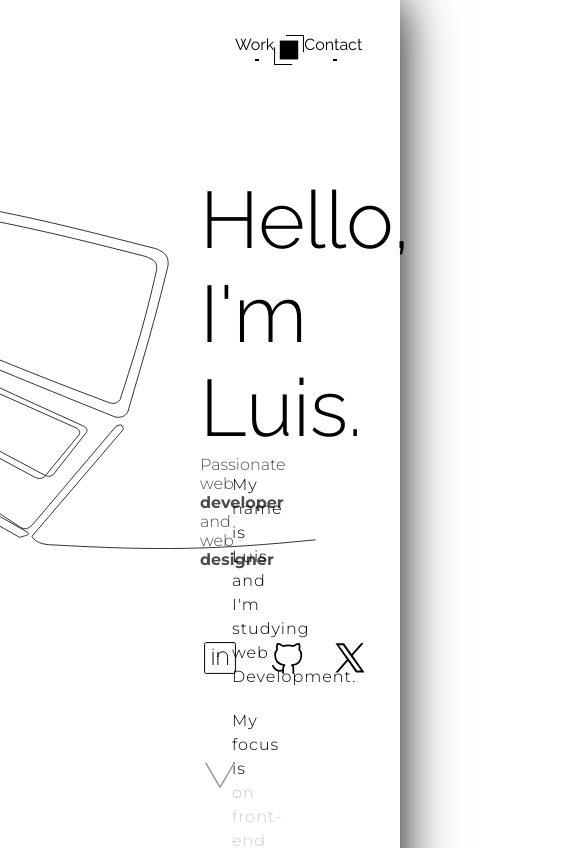
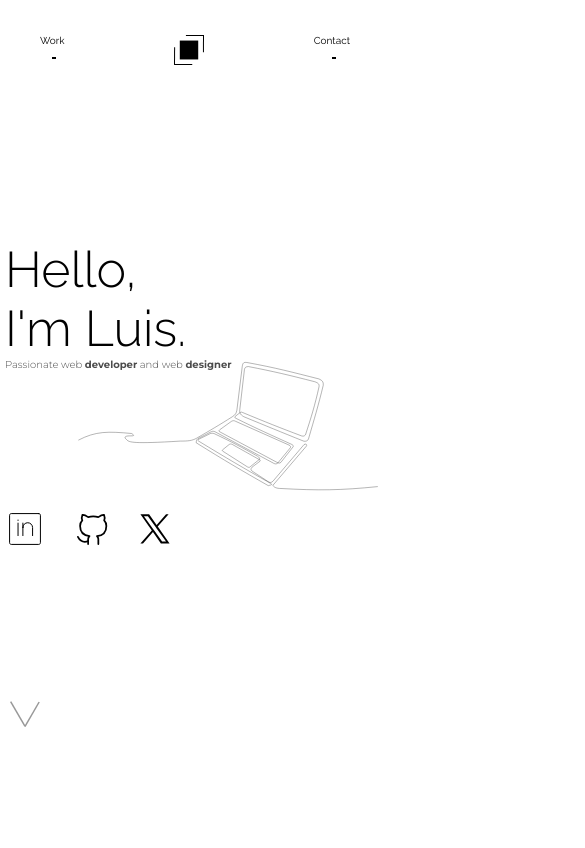
Before and after one commit to AlbertDevtrus/portfolio, a React (Vite) app: page / in a window 390 px wide. Shown: the top 848 px of the page, 585 px wide, since content can reach past the window. Built offline with nearby package versions, Linux system fonts and the light colour scheme; no server answers.

Commit message:
Create first version of responsive

```diff
--- a/src/App.jsx
+++ b/src/App.jsx
@@ -17,7 +17,7 @@ function App() {
   const home = useRef(null);
   const contact = useRef(null);
   const inView = useInView(home);
-  const inViewContact = useInView(contact, { margin: "0% 0% -80% 0%" })
+  const inViewContact = useInView(contact, { margin: "0% 0% -50% 0%" })
 
   return (
     <>
--- a/src/components/Folder.css
+++ b/src/components/Folder.css
@@ -9,7 +9,7 @@
     top: 34%;
     right: 13%;
     font-family: 'Raleway', system-ui, -apple-system, BlinkMacSystemFont, 'Segoe UI', Roboto, Oxygen, Ubuntu, Cantarell, 'Open Sans', 'Helvetica Neue', sans-serif;
-    font-size: 14px;
+    font-size: 0.8em;
     font-weight: 600;
 }
 
@@ -18,7 +18,7 @@
     top: 32%;
     left: 13%;
     font-family: 'Raleway',system-ui, -apple-system, BlinkMacSystemFont, 'Segoe UI', Roboto, Oxygen, Ubuntu, Cantarell, 'Open Sans', 'Helvetica Neue', sans-serif;
-    font-size: 16px;
+    font-size: 1em;
     font-weight: 400;
 }
 
@@ -145,3 +145,27 @@
         left: 0;
     }
 }
+
+@media (max-width: 800px) {
+    .presentation {
+        img {
+            width: 100%;
+        }
+
+        small {
+            margin-left: 10px;
+        }
+    }
+
+    .bottom-folder {
+        padding: 24px;
+
+        .description-project {
+            padding-left: 20px;
+        }
+    }
+
+    .top-folder {
+        width: 140px;
+    }
+}
--- a/src/components/Folder.jsx
+++ b/src/components/Folder.jsx
@@ -100,7 +100,7 @@ export const Folder = ({name, isInView}) => {
                 className='top-folder'
                 onPointerDown={e => controls.start(e)}
                 style={{
-                    translate: `${100 * (projects[name].num - 1)}px 0px`
+                    translate: `${40 * (projects[name].num - 1)}px 0px`
                 }}
             >
                 <img
--- a/src/components/Footer.jsx
+++ b/src/components/Footer.jsx
@@ -42,6 +42,17 @@ function Footer() {
                 <p>
                     Make your ideas come to life, contact me!
                 </p>
+                <div className="icons-in-form">
+                    <a href="https://www.linkedin.com/in/luis-guzman-bautista/" target="_blank" rel="noopener noreferer">
+                        <LinkedinIcon speed={0} color="white" />
+                    </a>
+                    <a href="https://github.com/TimmyElTaco" target="_blank" rel="noopener noreferer">
+                        <GithubIcon speed={0.0} color="white" />
+                    </a>
+                    <a href="https://twitter.com/TimmyElTaco" target="_blank" rel="noopener noreferer" >
+                        <TwitterIcon speed={0.0} color="white" />
+                    </a>
+                </div>
                 <form action={`mailto:albertpatrsu@gmail.com?subject=Contact portfolio from ${name}&body=${message}`} method="post">
                     <input className="form-inputs" type="text" name="name" id="name" placeholder="Name" required onChange={(e) => setName(e.target.value)} />
                     <textarea className="form-inputs" name="message" id="message" placeholder="Your message" onChange={(e) => setMessage(e.target.value)} required></textarea>
--- a/src/components/Icons.jsx
+++ b/src/components/Icons.jsx
@@ -1,27 +1,27 @@
-export function LinkedinIcon({speed}) {
+export function LinkedinIcon({speed, color = 'black'}) {
     return (
         <svg width="40" height="40" viewBox="0 0 40 40" fill="none" xmlns="http://www.w3.org/2000/svg" data-scroll data-scroll-speed={speed}>
-            <path d="M13.0333 11.8416C13.3785 11.8416 13.6583 11.5617 13.6583 11.2166C13.6583 10.8714 13.3785 10.5916 13.0333 10.5916C12.6882 10.5916 12.4083 10.8714 12.4083 11.2166C12.4083 11.5617 12.6882 11.8416 13.0333 11.8416Z" fill="black"/>
-            <path d="M13.0333 14.1084V26.5917M27.5917 26.5917V18.5834C27.5895 17.2978 27.0778 16.0654 26.1687 15.1564C25.2596 14.2473 24.0273 13.7356 22.7417 13.7334C21.4546 13.7334 20.2201 14.2441 19.3093 15.1534C18.3984 16.0627 17.8855 17.2963 17.8833 18.5834M17.8833 18.5834V26.5917M17.8833 18.5834V14.1084" stroke="black" strokeLinecap="round" strokeLinejoin="round"/>
-            <path d="M33.75 4.58325H6.25C5.80798 4.58325 5.38405 4.75885 5.07149 5.07141C4.75893 5.38397 4.58334 5.80789 4.58334 6.24992V33.7499C4.58334 34.1919 4.75893 34.6159 5.07149 34.9284C5.38405 35.241 5.80798 35.4166 6.25 35.4166H33.75C34.192 35.4166 34.616 35.241 34.9285 34.9284C35.2411 34.6159 35.4167 34.1919 35.4167 33.7499V6.24992C35.4167 5.80789 35.2411 5.38397 34.9285 5.07141C34.616 4.75885 34.192 4.58325 33.75 4.58325Z" stroke="black" strokeLinecap="round" strokeLinejoin="round"/>
+            <path d="M13.0333 11.8416C13.3785 11.8416 13.6583 11.5617 13.6583 11.2166C13.6583 10.8714 13.3785 10.5916 13.0333 10.5916C12.6882 10.5916 12.4083 10.8714 12.4083 11.2166C12.4083 11.5617 12.6882 11.8416 13.0333 11.8416Z" fill={color}/>
+            <path d="M13.0333 14.1084V26.5917M27.5917 26.5917V18.5834C27.5895 17.2978 27.0778 16.0654 26.1687 15.1564C25.2596 14.2473 24.0273 13.7356 22.7417 13.7334C21.4546 13.7334 20.2201 14.2441 19.3093 15.1534C18.3984 16.0627 17.8855 17.2963 17.8833 18.5834M17.8833 18.5834V26.5917M17.8833 18.5834V14.1084" stroke={color} strokeLinecap="round" strokeLinejoin="round"/>
+            <path d="M33.75 4.58325H6.25C5.80798 4.58325 5.38405 4.75885 5.07149 5.07141C4.75893 5.38397 4.58334 5.80789 4.58334 6.24992V33.7499C4.58334 34.1919 4.75893 34.6159 5.07149 34.9284C5.38405 35.241 5.80798 35.4166 6.25 35.4166H33.75C34.192 35.4166 34.616 35.241 34.9285 34.9284C35.2411 34.6159 35.4167 34.1919 35.4167 33.7499V6.24992C35.4167 5.80789 35.2411 5.38397 34.9285 5.07141C34.616 4.75885 34.192 4.58325 33.75 4.58325Z" stroke={color} strokeLinecap="round" strokeLinejoin="round"/>
         </svg>
 
     )
 }
 
-export function GithubIcon({speed}) {
+export function GithubIcon({speed, color = 'black'}) {
     return (
         <svg width="35" height="35" viewBox="0 0 30 30" fill="none" xmlns="http://www.w3.org/2000/svg" data-scroll data-scroll-speed={speed}>
-            <path d="M20 27.5337V23.9462C20.0469 23.3502 19.9664 22.751 19.7638 22.1885C19.5612 21.626 19.2412 21.113 18.825 20.6837C22.75 20.2462 26.875 18.7587 26.875 11.9337C26.8747 10.1885 26.2034 8.51023 25 7.24624C25.5698 5.71937 25.5295 4.03167 24.8875 2.53374C24.8875 2.53374 23.4125 2.09624 20 4.38374C17.1349 3.60846 14.1152 3.60846 11.25 4.38374C7.8375 2.09624 6.3625 2.53374 6.3625 2.53374C5.72047 4.03167 5.68018 5.71937 6.25 7.24624C5.03766 8.51961 4.36566 10.2131 4.375 11.9712C4.375 18.7462 8.5 20.2337 12.425 20.7212C12.0138 21.1462 11.6966 21.653 11.4941 22.2086C11.2917 22.7643 11.2085 23.3563 11.25 23.9462V27.5337" stroke="black" strokeWidth="1.5" strokeLinecap="round" strokeLinejoin="round"/>
-            <path d="M11.25 25.0337C7.5 26.2499 4.375 25.0337 2.5 21.2837" stroke="black" strokeWidth="1.5" strokeLinecap="round" strokeLinejoin="round"/>
+            <path d="M20 27.5337V23.9462C20.0469 23.3502 19.9664 22.751 19.7638 22.1885C19.5612 21.626 19.2412 21.113 18.825 20.6837C22.75 20.2462 26.875 18.7587 26.875 11.9337C26.8747 10.1885 26.2034 8.51023 25 7.24624C25.5698 5.71937 25.5295 4.03167 24.8875 2.53374C24.8875 2.53374 23.4125 2.09624 20 4.38374C17.1349 3.60846 14.1152 3.60846 11.25 4.38374C7.8375 2.09624 6.3625 2.53374 6.3625 2.53374C5.72047 4.03167 5.68018 5.71937 6.25 7.24624C5.03766 8.51961 4.36566 10.2131 4.375 11.9712C4.375 18.7462 8.5 20.2337 12.425 20.7212C12.0138 21.1462 11.6966 21.653 11.4941 22.2086C11.2917 22.7643 11.2085 23.3563 11.25 23.9462V27.5337" stroke={color} strokeWidth="1.5" strokeLinecap="round" strokeLinejoin="round"/>
+            <path d="M11.25 25.0337C7.5 26.2499 4.375 25.0337 2.5 21.2837" stroke={color} strokeWidth="1.5" strokeLinecap="round" strokeLinejoin="round"/>
         </svg>
     )
 }
 
-export function TwitterIcon({speed}) {
+export function TwitterIcon({speed, color = 'black'}) {
     return (
         <svg width="30" height="30" viewBox="0 0 34 35" fill="none" xmlns="http://www.w3.org/2000/svg" data-scroll data-scroll-speed={speed}>
-            <path d="M20.2335 14.7154L32.8901 0.318848H29.8903L18.9036 12.8187L10.1243 0.318848H0L13.274 19.2228L0 34.3188H2.99978L14.6039 21.1171L23.8757 34.3188H34L20.2335 14.7154ZM16.1263 19.388L14.7814 17.5058L4.0797 2.52885H8.68686L17.3212 14.6158L18.6661 16.498L29.8928 32.2108H25.2856L16.1263 19.388Z" fill="black"/>
+            <path d="M20.2335 14.7154L32.8901 0.318848H29.8903L18.9036 12.8187L10.1243 0.318848H0L13.274 19.2228L0 34.3188H2.99978L14.6039 21.1171L23.8757 34.3188H34L20.2335 14.7154ZM16.1263 19.388L14.7814 17.5058L4.0797 2.52885H8.68686L17.3212 14.6158L18.6661 16.498L29.8928 32.2108H25.2856L16.1263 19.388Z" fill={color}/>
         </svg>
     )
 }
--- a/src/index.css
+++ b/src/index.css
@@ -255,6 +255,18 @@ canvas {
     gap: 20px;
     position: relative;
 
+    .icons-in-form {
+      display: none;
+      justify-content: center;
+      align-items: center;
+      height: auto;
+      gap: 20px;
+
+      a {
+        position: relative;
+      }
+    }
+
     p {
       color: white;
       font-family: 'Raleway';
@@ -321,7 +333,6 @@ canvas {
         svg {
           rotate: -90deg;
         }
-
       }
 
       button:hover {
@@ -426,6 +437,7 @@ canvas {
   width: 180px;
   top: 3em;
   left: 43%;
+  opacity: 0.8;
 
   a {
     background-color: white;
@@ -436,14 +448,14 @@ canvas {
   }
 
   .link.work {
-    border: 1px solid rgba(0, 0, 0, 0.5);
+    border: 1px solid rgba(0, 0, 0, 0.2);
     border-right: 0;
     border-radius: 5px 0px 0px 5px;
     transform-origin: right;
   }
 
   .link.contact {
-    border: 1px solid rgba(0, 0, 0, 0.5);
+    border: 1px solid rgba(0, 0, 0, 0.2);
     border-left: 0;
     border-radius: 0px 5px 5px 0px;
     transform-origin: left;
@@ -456,12 +468,12 @@ canvas {
   }
 
   .link:hover {
-    background-color: rgba(0, 0, 0, 0.1);
+    background-color: rgb(235, 235, 235);
   }
 
   #home-link {
     z-index: 1;
-    border: 1px solid rgba(0, 0, 0, 0.5);
+    border: 1px solid rgba(0, 0, 0, 0.2);
     transform-origin: top;
   }
 
@@ -477,3 +489,225 @@ canvas {
     stroke-width: 0;
   }
 }
+
+.navbar-responsive:hover {
+  opacity: 1;
+}
+
+/*
+
+==========================================================================
+
+Responsive
+
+==========================================================================
+
+*/
+
+@media (max-width: 1440px) {
+  :root {
+    font-size: 15px;
+  }
+
+  main {
+    padding: 0px 150px;
+  }
+
+  .line-projects {
+    left: 260px;
+  }
+
+  .draw {
+    svg {
+      width: 600px;
+
+    }
+  }
+}
+
+@media (max-width: 1024px) {
+  :root {
+    font-size: 14px;
+  }
+
+  main {
+    padding: 0px 100px;
+  }
+
+  .line-projects {
+    top: -110px;
+    left: 300px;
+  }
+
+  .draw {
+    svg {
+      width: 500px;
+    }
+  }
+
+  .footer {
+    .text {
+      padding: 60px;
+    }
+
+    .form {
+      padding: 100px;
+    }
+  }
+
+}
+
+@media (max-width: 800px) {
+  :root {
+    font-size: 12px;
+  }
+
+  main {
+    padding: 0px 80px;
+  }
+
+  .line-projects {
+    left: 350px;
+  }
+
+  .draw {
+    top: 20vh;
+
+    svg {
+      width: 400px;
+
+    }
+  }
+
+  .footer {
+    .text {
+      padding: 40px;
+    }
+
+    .form {
+      padding: 60px;
+    }
+  }
+}
+
+@media (max-width: 600px) {
+  :root {
+    font-size: 12px;
+  }
+
+  main {
+    padding: 0px 40px;
+  }
+
+  .line-projects {
+    top: -80px;
+    left: 200px;
+    height: 450px;
+
+  }
+
+  .draw {
+    top: 20vh;
+
+    svg {
+      width: 400px;
+
+    }
+  }
+
+  .footer {
+    .text {
+      padding: 40px;
+    }
+
+    .form {
+      padding: 60px;
+    }
+  }
+
+  .presentation-container {
+    width: 80%;
+  }
+
+  .draw {
+    top: 30vh;
+
+    svg {
+      width: 300px;
+    }
+  }
+
+  .about {
+    .text {
+      width: 80%;
+    }
+  }
+
+  .navbar-responsive {
+    left: 40%;
+  }
+}
+
+@media (max-width: 450px) {
+  :root {
+    font-size: 10px;
+  }
+
+  main {
+    padding: 0px 5px;
+  }
+
+  .line-projects {
+    top: -80px;
+    left: 90px;
+    height: 450px;
+
+  }
+
+  .draw {
+    top: 20vh;
+    left: 20vw;
+
+    svg {
+      width: 200px;
+
+    }
+  }
+
+  .footer {
+    .text {
+      display: none;
+    }
+
+    .form {
+      width: 100%;
+      padding: 20px;
+
+      .icons-in-form {
+        display: flex;
+      }
+    }
+  }
+
+  .presentation-container {
+    width: 80%;
+  }
+
+  .draw {
+    top: 30vh;
+
+    svg {
+      width: 300px;
+    }
+  }
+
+  .about {
+    .text {
+      width: 100%;
+    }
+  }
+
+  .navbar-responsive {
+    left: 30%;
+  }
+}
```
